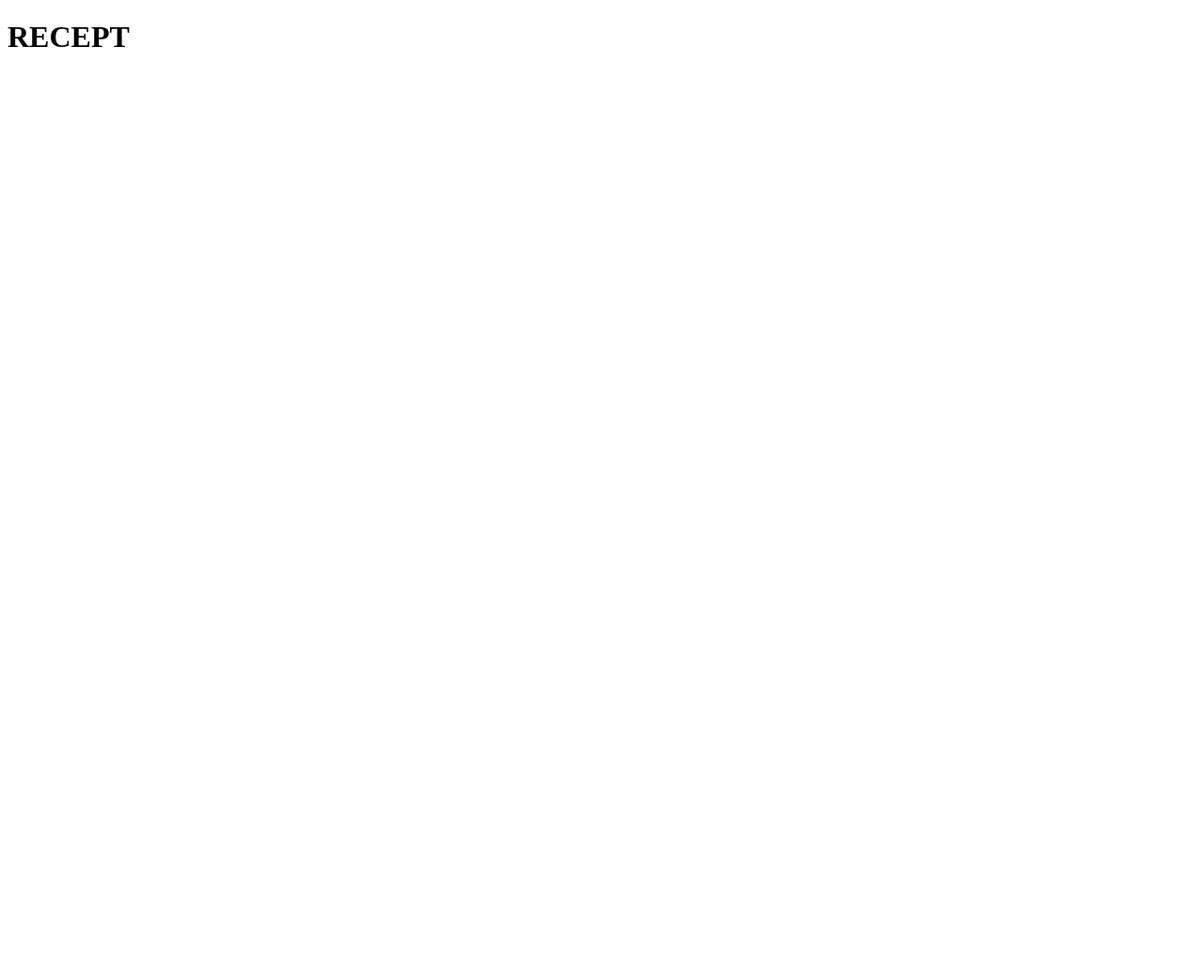
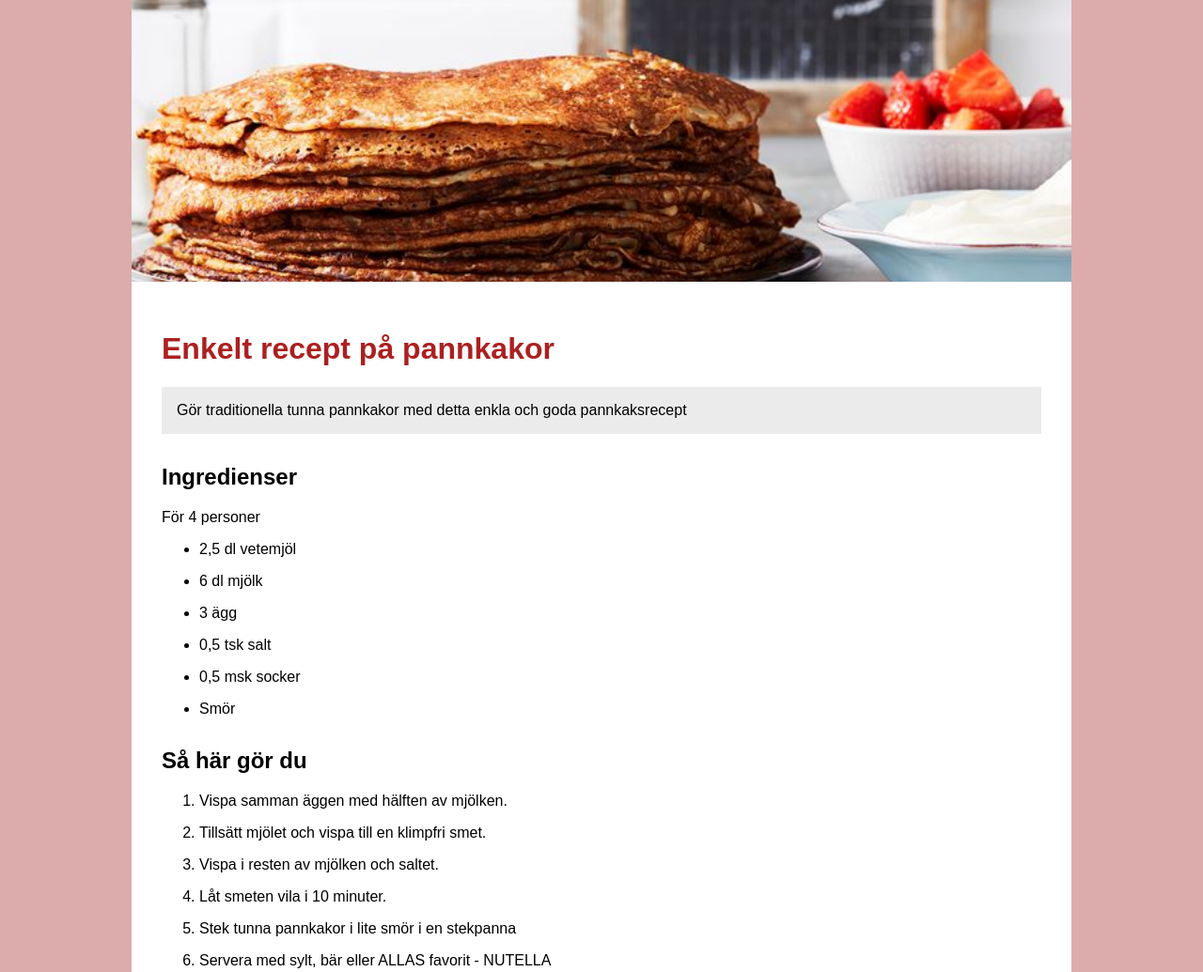
Before and after one commit to fneel/recept-lexicon, a plain HTML site: page index.html in a window 1280 px wide. Shown: the top 1035 px of the page at 94% size. Before the commit the page ends 800 px from the top, so only its background shows below. Drawn offline with Linux system fonts and the light colour scheme.

Commit message:
desktop done

```diff
--- a/index.html
+++ b/index.html
@@ -8,7 +8,49 @@
   </head>
   <body>
     <main>
-        <h1>RECEPT</h1>
+      <div class="main-content">
+        <div class="banner">
+          <img class="hero-img" src="resources/pannkakor.jpeg" />
+        </div>
+
+        <div class="text-content">
+          <h1>Enkelt recept på pannkakor</h1>
+          <div class="intro-text">
+            <p>
+              Gör traditionella tunna pannkakor med detta enkla och goda
+              pannkaksrecept
+            </p>
+          </div>
+          <div class="recept">
+            <h2 class="ingredienser">Ingredienser</h2>
+            <p class="portioner">För 4 personer</p>
+            <ul class="ingredienser-ul">
+              <li>2,5 dl vetemjöl</li>
+              <li>6 dl mjölk</li>
+              <li>3 ägg</li>
+              <li>0,5 tsk salt</li>
+              <li>0,5 msk socker</li>
+              <li>Smör</li>
+            </ul>
+            <h2 class="instruktioner">Så här gör du</h2>
+            <ol class="instruktioner-ol">
+              <li>Vispa samman äggen med hälften av mjölken.</li>
+              <li>Tillsätt mjölet och vispa till en klimpfri smet.</li>
+              <li>Vispa i resten av mjölken och saltet.</li>
+              <li>Låt smeten vila i 10 minuter.</li>
+              <li>Stek tunna pannkakor i lite smör i en stekpanna</li>
+              <li>Servera med sylt, bär eller ALLAS favorit - NUTELLA</li>
+            </ol>
+          </div>
+          <div class="servering">
+            <h2 class="serveringsforslag">Serveringsförslag</h2>
+            <div class="galleri">
+              <img src="resources/pk1.jpg" />
+              <img src="resources/pk2.webp" />
+            </div>
+          </div>
+        </div>
+      </div>
     </main>
   </body>
 </html>
--- a/style.css
+++ b/style.css
@@ -0,0 +1,91 @@
+* {
+    box-sizing: border-box;
+    font-family: Arial, Helvetica, sans-serif;
+}
+
+body {
+  display: flex;
+  background-color: #dcacac;
+  justify-content: center;
+  align-items: center;
+  margin: 0;
+  padding: 0;
+}
+
+.main-content {
+  width: 1000px;
+  height: auto;
+  display: flex;
+  flex-direction: column;
+  justify-content: center;
+  align-items: center;
+  background-color: white;
+  margin: 0 30px 30px 30px;
+}
+
+.banner {
+  margin-top: 0px;
+  width: 100%;
+  height: 300px;
+  display: flex;
+  overflow: hidden;
+  justify-content: center;
+  align-items: center;
+}
+
+.hero-img {
+  width: 100%;
+  height: auto;
+}
+
+.text-content {
+  display: flex;
+  align-self: flex-start;
+  flex-direction: column;
+  width: 100%;
+  overflow: hidden;
+  padding: 2rem;
+}
+
+h1 {
+  color: #ac2020;
+  font-weight: 600;
+}
+
+.intro-text {
+  background-color: #ebebeb;
+  padding: 0 0 0 1rem;
+}
+
+.ingredienser {
+    margin-top: 2rem;
+}
+
+.ingredienser-ul li {
+    margin-bottom: 1rem;
+}
+.instruktioner {
+    margin-top: 2rem;
+}
+
+.instruktioner-ol li {
+    margin-bottom: 1rem;
+}
+.servering {
+  display: flex;
+  flex-direction: column;
+}
+
+.galleri {
+  width: 100%;
+  height: 300px;
+  display: flex;
+  gap: 2rem;
+  justify-content: center;
+  align-items: center;
+  overflow: hidden;
+}
+
+.galleri img {
+  width: 50%;
+}
```
Also changed, not shown: notes.txt (added), resources/pannkakor.jpeg (added), resources/pk1.jpg (added), resources/pk2.webp (added).
